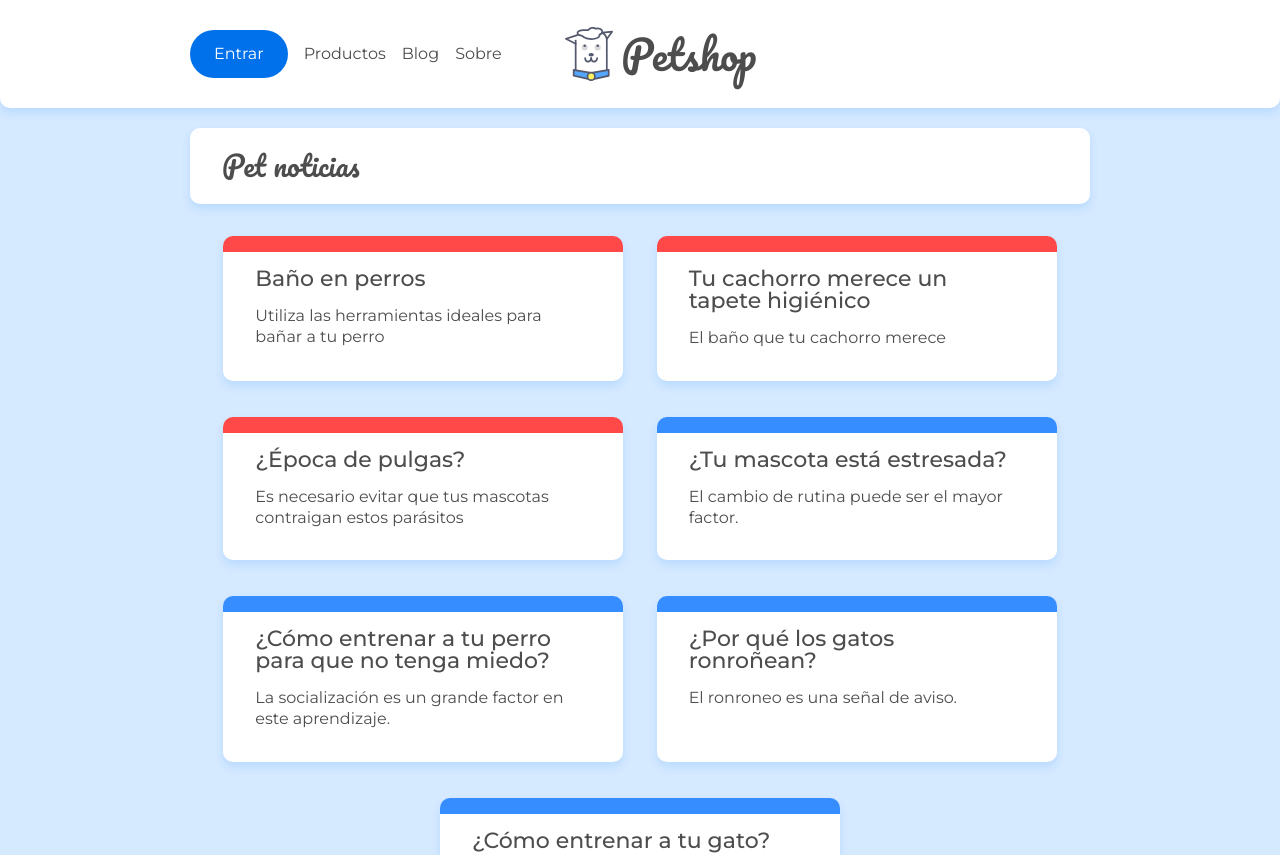
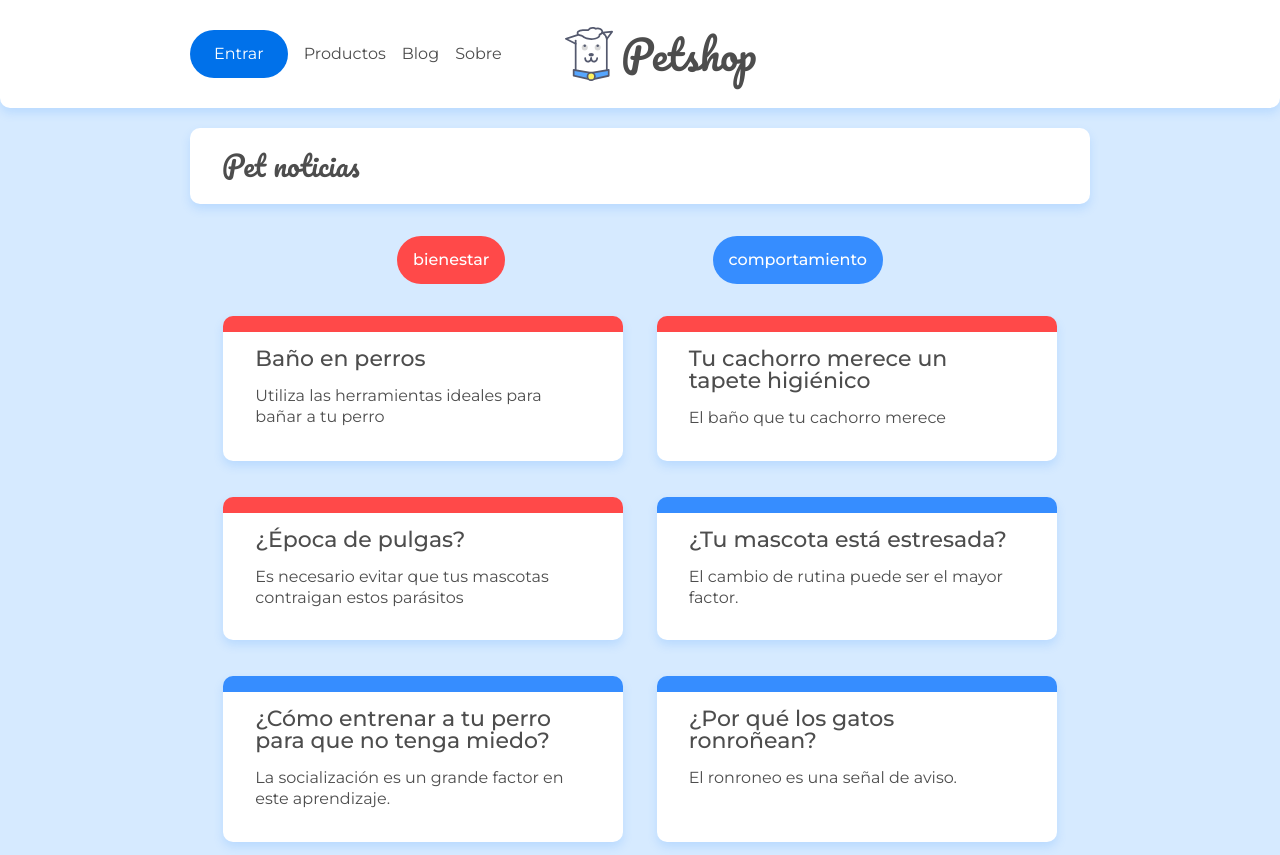
Before and after one commit to Douglas-i/react-router, a React (Create React App) app: page / in a window 1280 px wide. Shown: the top 855 px of the page. Built offline with nearby package versions, Linux system fonts and the light colour scheme; data requests are answered from the project's data file.

Commit message:
Creando la categoria

```diff
--- /dev/null
+++ b/src/Components/ListCategories.jsx
@@ -0,0 +1,29 @@
+import { useState, useEffect } from 'react'
+import { Link } from "react-router-dom"
+import { buscar } from "../api/api";
+import "../assets/css/blog.css"
+
+const ListCategories = () => {
+
+    const [categories, setCategories] = useState([]);
+
+    useEffect(() => {
+        buscar(`/categorias`, setCategories)
+    }, [])
+
+    return (
+        <ul className="category-list container flex">
+            {
+                categories.map(category => (
+                    <Link to={`/categoria/${category.id}`} key={category.id}>
+                        <li className={`category-list__category category-list__category--${category.id}`}>
+                            {category.nombre}
+                        </li>
+                    </Link>
+                ))
+            }
+        </ul>
+    )
+}
+
+export default ListCategories;
--- a/src/pages/Home.jsx
+++ b/src/pages/Home.jsx
@@ -1,4 +1,5 @@
 import ListPosts from "../Components/ListPosts"
+import ListCategories from "../Components/ListCategories"
 
 const Home = () => {
   return (
@@ -6,6 +7,7 @@ const Home = () => {
       <div className="container">
         <h2 className="title-page">Pet noticias</h2>
       </div>
+      <ListCategories />
       <ListPosts url={"/posts"}/>
     </main>
   )
```
